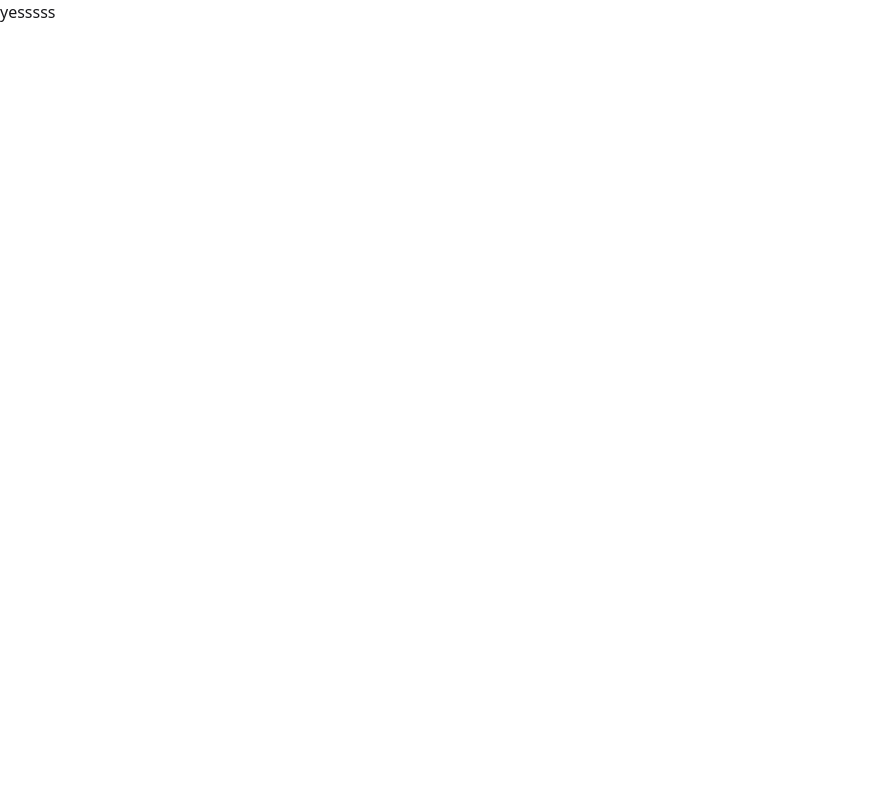
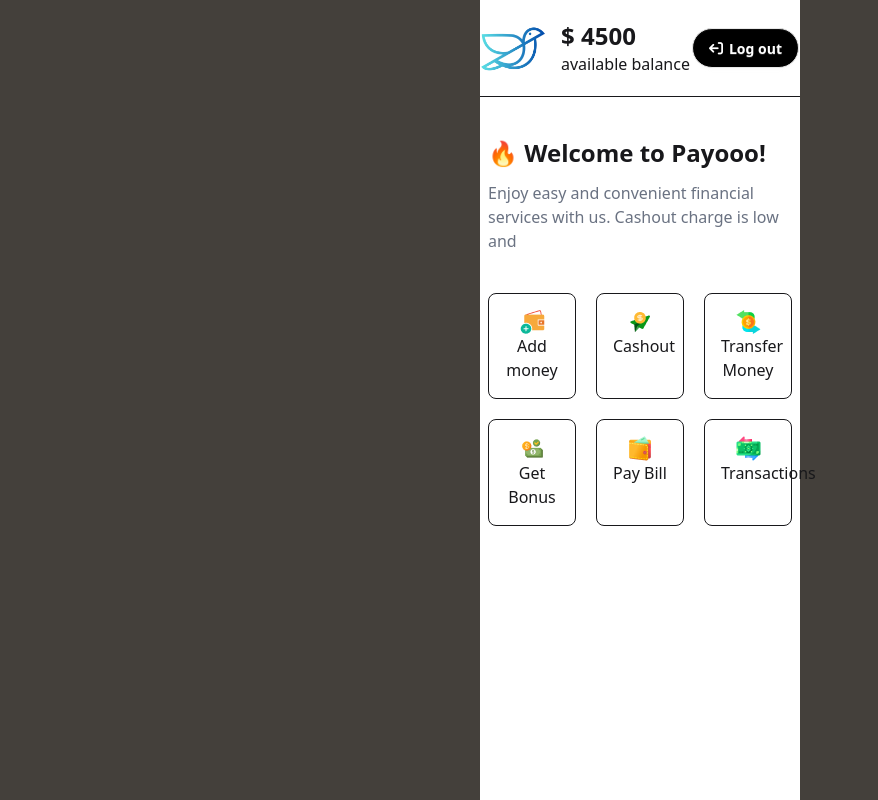
Before and after one commit to B4t33n/payoo, a plain HTML site: page main.html in a window 1280 px wide. Shown: the whole page, without its empty margins (0-878 px from the left). Drawn offline with nearby package versions, Linux system fonts and the light colour scheme.

Commit message:
added money section

```diff
--- a/main.html
+++ b/main.html
@@ -8,8 +8,77 @@
     <link href="https://cdn.jsdelivr.net/npm/daisyui@5.0.0-beta.8/daisyui.css" rel="stylesheet" type="text/css" />
     <script src="https://cdn.jsdelivr.net/npm/@tailwindcss/browser@4"></script>
 
+    <!-- font awesome cdn-->
+
+    <link rel="stylesheet" href="https://cdnjs.cloudflare.com/ajax/libs/font-awesome/6.7.2/css/all.min.css" integrity="sha512-Evv84Mr4kqVGRNSgIGL/F/aIDqQb7xQ2vcrdIwxfjThSH8CSR7PBEakCr51Ck+w+/U6swU2Im1vVX0SVk9ABhg==" crossorigin="anonymous" referrerpolicy="no-referrer" />
+
 </head>
-<body>
-    <h1>yesssss</h1>
+<body class="bg-stone-700">
+    <section class="h-screen w-3/12 bg-white mx-auto">
+        <nav class="flex justify-around items-center py-4">
+            <div class="flex justify-center items-center" >
+                <img class="w-16 mr-4" src="payoo.png" alt="">
+
+            <div>
+                <h2 class="font-bold text-2xl">$ 4500</h2>
+                <p>available balance</p>
+            </div>
+
+            </div>
+
+            <button class="btn rounded-full bg-black text-white"> <i class="fa-solid fa-arrow-right-from-bracket rotate-180"></i> Log out</button>
+        </nav>
+        <hr>
+
+
+        <!-- money section -->
+         <section class="mt-10 space-y-3 px-2">
+            <h1 class="text-2xl font-bold">🔥 Welcome to Payooo!</h1>
+            <p class="text-gray-500">Enjoy easy and convenient financial services with us. Cashout charge is low and </p>
+
+
+            <!-- cards -->
+
+            <div class="grid grid-cols-3 gap-5 mt-10">
+                <div class="border rounded-lg text-center p-4">
+                    <img src="image/wallet 1.png" class="mx-auto" alt="">
+                    <p>Add money</p>
+                </div>
+
+                <div class="border rounded-lg text-center p-4">
+                    <img src="image/send 1.png" class="mx-auto" alt="">
+                    <p>Cashout</p>
+                </div>
+
+                <div class="border rounded-lg text-center p-4">
+                    <img src="image/money 1.png" class="mx-auto" alt="">
+                    <p>Transfer Money</p>
+                </div>
+
+                <div class="border rounded-lg text-center p-4">
+                    <img src="image/financial 1.png" class="mx-auto" alt="">
+                    <p>Get Bonus</p>
+                </div>
+
+                <div class="border rounded-lg text-center p-4">
+                    <img src="image/purse 1.png" class="mx-auto" alt="">
+                    <p>Pay Bill</p>
+                </div>
+
+                <div class="border rounded-lg text-center p-4">
+                    <img src="image/transaction 1.png" class="mx-auto" alt="">
+                    <p>Transactions</p>
+                </div>
+            </div>
+         </section>
+
+
+
+         <!-- add money section -->
+
+         <section>
+
+         </section>
+    </section>
 </body>
 </html>
```
Also changed, not shown: js/main.js (added).
